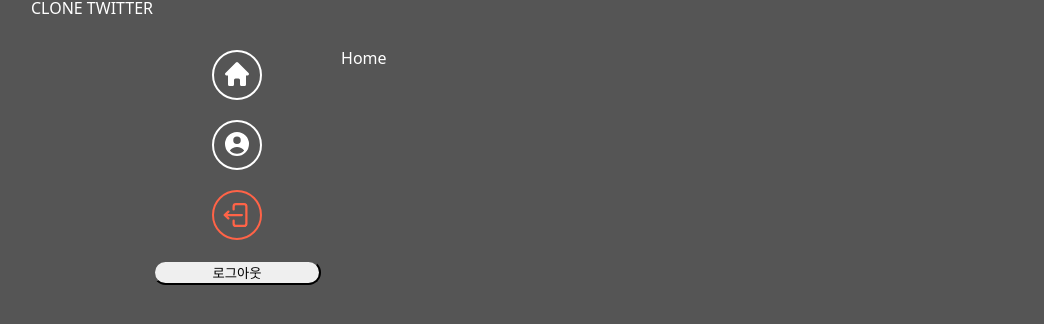
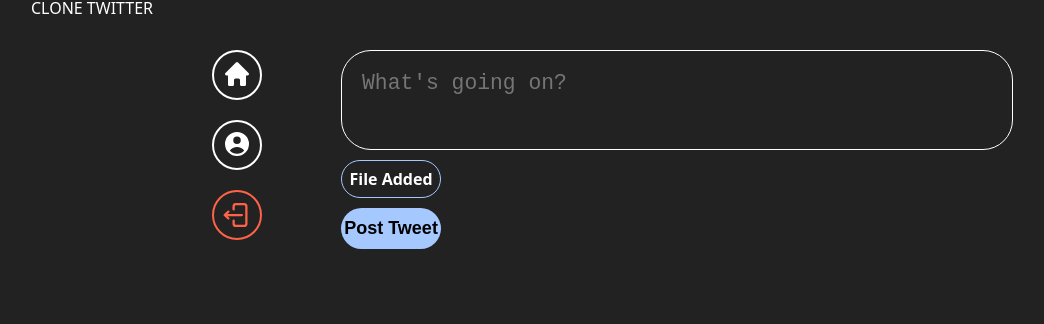
Before and after one commit to Sauvi9non/clone-twitter, a React (Vite) app: page / in a window 1280 px wide. Shown: the top 324 px of the page, without its empty margins (118-1162 px from the left). Built offline with nearby package versions, Linux system fonts and the light colour scheme; no server answers; sample sign-in values are in the browser's storage.

Commit message:
PostTweetForm UI

```diff
--- a/src/App.tsx
+++ b/src/App.tsx
@@ -50,7 +50,7 @@ ${reset};
   border-radius: 30px;
   },
 body {
-  background-color: #555555; //grey
+  background-color: #222222; //grey
   color: #ffffff; //white
   font-family: system-ui, -apple-system, BlinkMacSystemFont, "Segoe UI", Roboto, Ubuntu, "Helvetica Neue", sans-serif;
 },
--- /dev/null
+++ b/src/components/post-tweet-form.tsx
@@ -0,0 +1,89 @@
+import { styled } from "styled-components"
+import { useState } from "react";
+
+const Form = styled.form`
+    display: flex;
+    flex-direction: column;
+    gap: 10px;
+`;
+
+const TextArea = styled.textarea`
+    border: 1px solid white;
+    width:100%;
+    height: 100px;
+    resize: none;
+    padding: 20px;
+    font-size: 16pt;
+    color: white;
+    background-color: #222222;
+    &::placeholder {
+        font-size: 16pt;
+    }
+    &:focus {
+        border-color: #A5C8FF;
+        outline: none;
+    }
+`;
+
+const AttachFileBtn = styled.label` //이거 왜 label이지...
+    padding: 10px 1px;
+    border: 1px solid #A5C8FF;
+    background-color: #222222;
+    text-align: center;
+    cursor: pointer;
+    width: 100px;
+    font-weight: 600;
+`;
+
+const AttachFileInput = styled.input`
+    display: none;
+`;
+
+const Submit = styled.input`
+    padding: 10px 1px;
+    border: none;
+    background-color: #A5C8FF;
+    text-align: center;
+    cursor: pointer;
+    width: 100px;
+    font-weight: 600;
+    font-size: 18px;
+    &.hover,
+    &.active {
+        opacity: 0.9;
+    }
+`;
+
+export default function PostTweetForm() {
+    const [isLoading, setIsLoading] = useState(false);
+    const [tweet, setTweet] = useState("");
+    const [file, setFile] = useState<File|null>(null);
+
+    const onChange = (e:React.ChangeEvent<HTMLTextAreaElement>) => {
+        setTweet(e.target.value);
+        console.log(e);
+    }
+
+    const onFileChange = (e: React.ChangeEvent<HTMLInputElement>) => {
+        const { files } = e.target;
+        if (files && files.length === 1) { //file이 있고, 하나면
+            setFile(files[0]);
+        }
+
+    }
+
+    const onSubmit = (e:React.FormEvent<HTMLFormElement>) => { //폼이 제출될 때
+        e.preventDefault();
+        //tweeting
+        setIsLoading(true);
+    }
+
+    return (
+    <Form onSubmit={onSubmit}>
+        <TextArea placeholder="What's going on?" rows = {5} maxLength={200} value={tweet} onChange={onChange}/>
+        <AttachFileBtn htmlFor="file">{ file ? "Add File" : "File Added"}</AttachFileBtn>
+        <AttachFileInput id="file" type="file" accept="image/*" onChange={onFileChange} />
+        <Submit type="submit" value={isLoading ? "Posting..." : "Post Tweet"}></Submit>
+    </Form>
+    );
+}
--- a/src/routes/home.tsx
+++ b/src/routes/home.tsx
@@ -1,14 +1,15 @@
-import { signOut } from "firebase/auth";
-import {auth} from "../firebase";
+import PostTweetForm from "../components/post-tweet-form";
+import { styled } from "styled-components";
+
+const Wrapper = styled.div`
+
+`;
 
 export default function Home() {
-    const logout = () => {
-        signOut(auth);
-    }
+
   return (
-    <>
-      <h1>Home</h1>
-      <button onClick={logout}>로그아웃</button>
-    </>
-  )
+    <Wrapper>
+      <PostTweetForm />
+    </Wrapper>
+  );
 }
```
